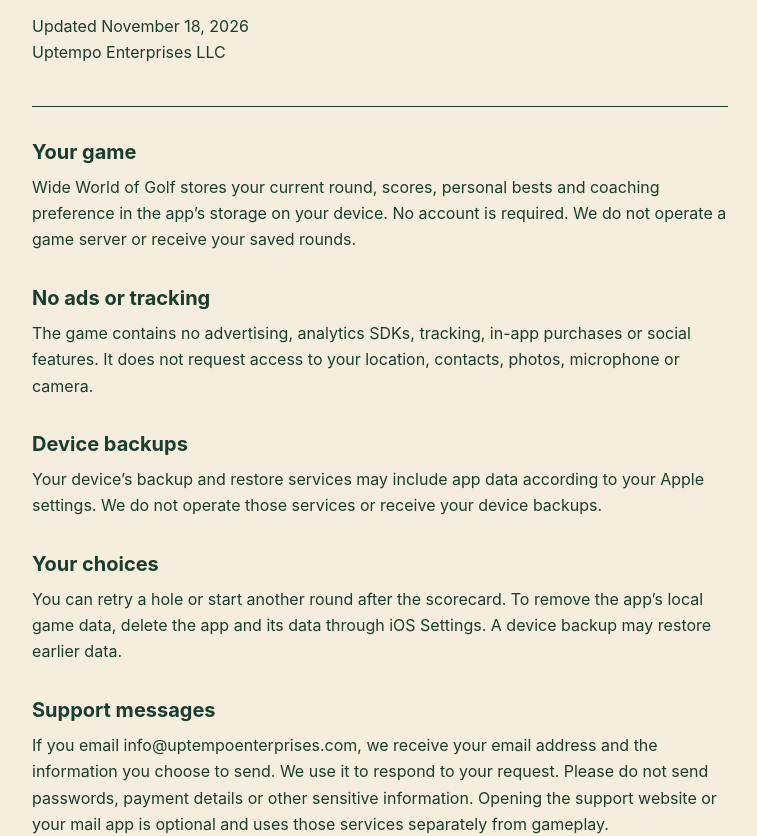
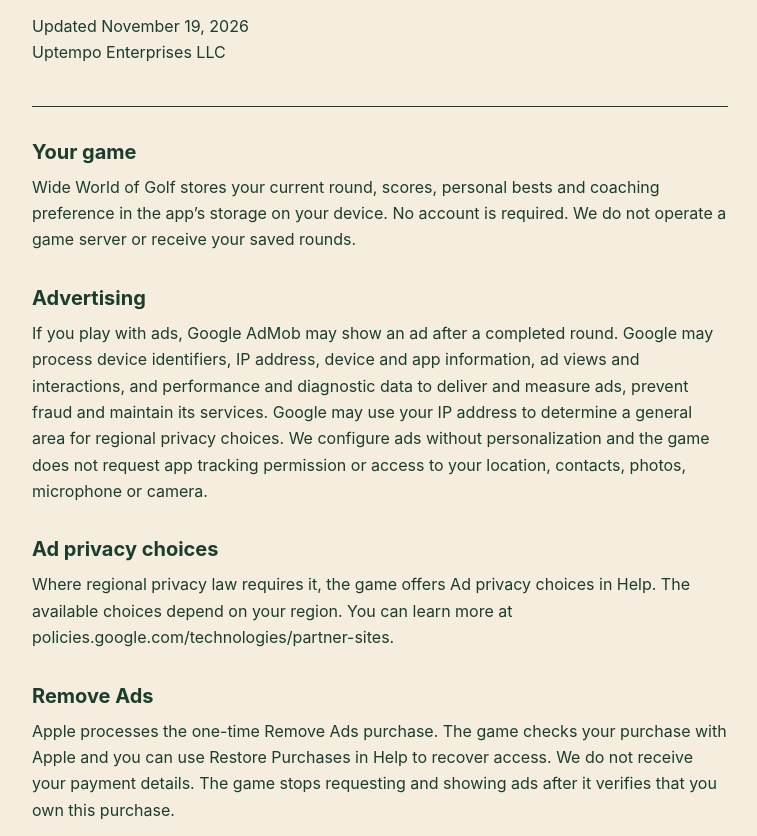
Before and after one commit to GemmaCreates/uptempo-website, a plain HTML site: page docs/wide-world-golf-privacy-policy.html in a window 1280 px wide. Shown: the part 124-960 px from the top of the page, without its empty margins (260-1017 px from the left). Drawn offline with Linux system fonts and the light colour scheme.

Commit message:
Publish updated Wide World of Golf privacy policy

```diff
--- a/docs/wide-world-golf-privacy-policy.html
+++ b/docs/wide-world-golf-privacy-policy.html
@@ -22,9 +22,11 @@ footer a { display: inline-flex; align-items: center; min-height: 2.75rem; }
 <body>
 <main>
 <header><p>Wide World of Golf</p><h1>Privacy policy</h1>
-<p>Updated November 18, 2026<br>Uptempo Enterprises LLC</p></header>
+<p>Updated November 19, 2026<br>Uptempo Enterprises LLC</p></header>
 <section><h2>Your game</h2><p>Wide World of Golf stores your current round, scores, personal bests and coaching preference in the app’s storage on your device. No account is required. We do not operate a game server or receive your saved rounds.</p></section>
-<section><h2>No ads or tracking</h2><p>The game contains no advertising, analytics SDKs, tracking, in-app purchases or social features. It does not request access to your location, contacts, photos, microphone or camera.</p></section>
+<section><h2>Advertising</h2><p>If you play with ads, Google AdMob may show an ad after a completed round. Google may process device identifiers, IP address, device and app information, ad views and interactions, and performance and diagnostic data to deliver and measure ads, prevent fraud and maintain its services. Google may use your IP address to determine a general area for regional privacy choices. We configure ads without personalization and the game does not request app tracking permission or access to your location, contacts, photos, microphone or camera.</p></section>
+<section><h2>Ad privacy choices</h2><p>Where regional privacy law requires it, the game offers Ad privacy choices in Help. The available choices depend on your region. You can learn more at policies.google.com/technologies/partner-sites.</p></section>
+<section><h2>Remove Ads</h2><p>Apple processes the one-time Remove Ads purchase. The game checks your purchase with Apple and you can use Restore Purchases in Help to recover access. We do not receive your payment details. The game stops requesting and showing ads after it verifies that you own this purchase.</p></section>
 <section><h2>Device backups</h2><p>Your device’s backup and restore services may include app data according to your Apple settings. We do not operate those services or receive your device backups.</p></section>
 <section><h2>Your choices</h2><p>You can retry a hole or start another round after the scorecard. To remove the app’s local game data, delete the app and its data through iOS Settings. A device backup may restore earlier data.</p></section>
 <section><h2>Support messages</h2><p>If you email info@uptempoenterprises.com, we receive your email address and the information you choose to send. We use it to respond to your request. Please do not send passwords, payment details or other sensitive information. Opening the support website or your mail app is optional and uses those services separately from gameplay.</p></section>
```
